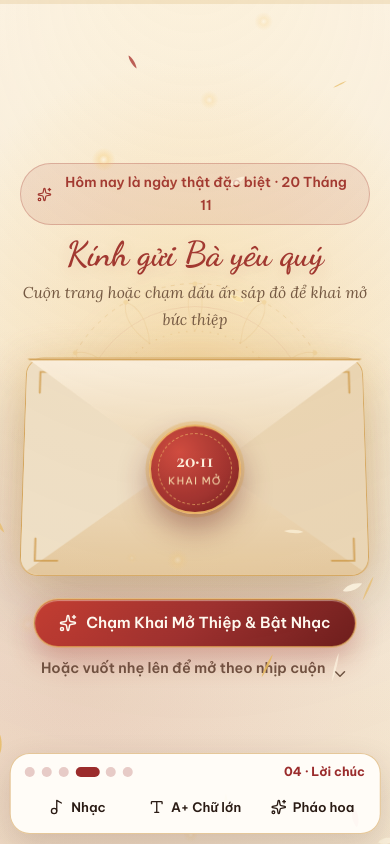
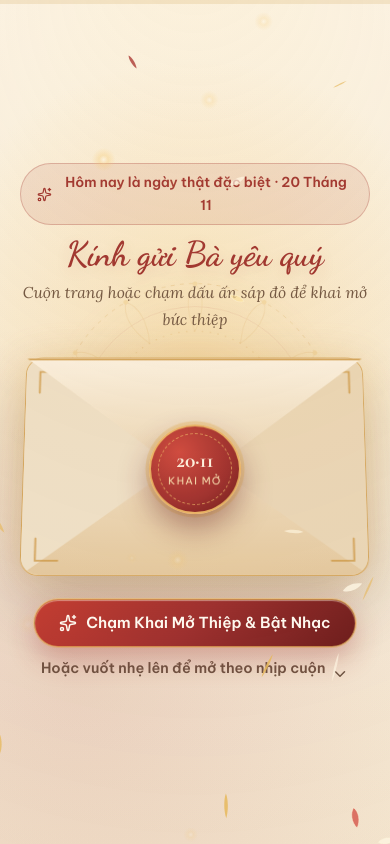
Before and after one commit to wwm100107-creator/chuc-mung-sinh-nhat-ba-20-11, a React (Vite) app: page / in a window 390 px wide. Shown: the top 844 px of the page. Built offline with nearby package versions, Linux system fonts and the light colour scheme.

Commit message:
chore: remove floating action pill bar

```diff
--- a/src/App.tsx
+++ b/src/App.tsx
@@ -1,4 +1,4 @@
-import { useCallback, useEffect, useMemo, useRef, useState } from 'react';
+import { useCallback, useEffect, useMemo, useRef } from 'react';
 import { AmbientPetalsCanvas, type PetalsCanvasHandle } from './components/AmbientPetalsCanvas';
 import { BirthdayCake } from './components/BirthdayCake';
 import { BlessingsGrid } from './components/BlessingsGrid';
@@ -15,9 +15,6 @@ import { useGlobalScrollStory } from './utils/useScrollStory';
 const CHAPTER_IDS = CHAPTERS_META.map((c) => c.id);
 
 export default function App() {
-  const [largeText, setLargeText] = useState(false);
-  const [isPlaying, setIsPlaying] = useState(false);
-
   const canvasRef = useRef<PetalsCanvasHandle | null>(null);
   const musicBox = useMemo(() => new MusicBoxController(), []);
   const { globalProgress, activeChapterIndex, velocityRef } = useGlobalScrollStory(CHAPTER_IDS);
@@ -26,16 +23,10 @@ export default function App() {
   const nightMode = activeChapterIndex >= 4;
 
   useEffect(() => {
-    const unsubscribe = musicBox.subscribe(setIsPlaying);
     return () => {
-      unsubscribe();
       musicBox.dispose();
     };
   }, [musicBox]);
-
-  useEffect(() => {
-    document.documentElement.setAttribute('data-large-text', largeText ? 'true' : 'false');
-  }, [largeText]);
 
   const handleBurst = useCallback((x?: number, y?: number) => {
     canvasRef.current?.launchBurst(x, y);
@@ -49,14 +40,6 @@ export default function App() {
     musicBox.start();
   }, [musicBox]);
 
-  const handleToggleMusic = useCallback(() => {
-    musicBox.toggle();
-  }, [musicBox]);
-
-  const handleToggleLargeText = useCallback(() => {
-    setLargeText((prev) => !prev);
-  }, []);
-
   const handleScrollToTop = useCallback(() => {
     window.scrollTo({ top: 0, behavior: 'smooth' });
   }, []);
@@ -68,11 +51,6 @@ export default function App() {
         globalProgress={globalProgress}
         activeChapterIndex={activeChapterIndex}
         nightMode={nightMode}
-        isPlaying={isPlaying}
-        onToggleMusic={handleToggleMusic}
-        largeText={largeText}
-        onToggleLargeText={handleToggleLargeText}
-        onLaunchFireworks={handleGrandCelebrate}
       />
       <div className="app-shell">
         <main>
--- a/src/components/FloatingControls.tsx
+++ b/src/components/FloatingControls.tsx
@@ -1,4 +1,3 @@
-import { Music2, Pause, Sparkles, Type } from 'lucide-react';
 import { CHAPTERS_META } from '../data/birthdayContent';
 import { scrollToChapter } from '../utils/useScrollStory';
 
@@ -6,24 +5,13 @@ interface FloatingControlsProps {
   globalProgress: number;
   activeChapterIndex: number;
   nightMode: boolean;
-  isPlaying: boolean;
-  onToggleMusic: () => void;
-  largeText: boolean;
-  onToggleLargeText: () => void;
-  onLaunchFireworks: () => void;
 }
 
 export function FloatingControls({
   globalProgress,
   activeChapterIndex,
   nightMode,
-  isPlaying,
-  onToggleMusic,
-  largeText,
-  onToggleLargeText,
-  onLaunchFireworks,
 }: FloatingControlsProps) {
-  const currentChapter = CHAPTERS_META[activeChapterIndex] ?? CHAPTERS_META[0];
   const progressPct = Math.round(globalProgress * 1000) / 10;
 
   return (
@@ -57,83 +45,6 @@ export function FloatingControls({
           );
         })}
       </nav>
-
-      {/* Desktop top-right floating action pill + Mobile bottom thumb dock */}
-      <nav
-        className={`floating-controls ${nightMode ? 'is-night' : ''}`}
-        aria-label="Điều khiển nhanh và điều hướng chương"
-      >
-        <div className="mobile-chapter-bar">
-          <div className="mobile-dots-row" role="group" aria-label="Chọn chương">
-            {CHAPTERS_META.map((ch, idx) => {
-              const isActive = idx === activeChapterIndex;
-              return (
-                <button
-                  key={ch.id}
-                  type="button"
-                  className={`mobile-dot-btn ${isActive ? 'is-active' : ''}`}
-                  onClick={() => scrollToChapter(ch.id, idx === 0 ? 0.0 : 0.14)}
-                  aria-label={`Chương ${ch.shortLabel}`}
-                  aria-current={isActive ? 'step' : undefined}
-                />
-              );
-            })}
-          </div>
-          <span className="mobile-chapter-name">
-            {currentChapter.num} · {currentChapter.shortLabel}
-          </span>
-        </div>
-
-        <div className="ctrl-actions-group">
-          <button
-            type="button"
-            className={`ctrl-btn ${isPlaying ? 'is-active' : ''}`}
-            onClick={onToggleMusic}
-            aria-pressed={isPlaying}
-            aria-label={isPlaying ? 'Tạm dừng nhạc hộp âm' : 'Phát nhạc hộp âm'}
-          >
-            {isPlaying ? (
-              <>
-                <span className="music-bars" aria-hidden="true">
-                  <span />
-                  <span />
-                  <span />
-                </span>
-                <Pause size={14} aria-hidden="true" />
-                <span>Nhạc</span>
-              </>
-            ) : (
-              <>
-                <Music2 size={16} aria-hidden="true" />
-                <span>Nhạc</span>
-              </>
-            )}
-          </button>
-
-          <button
-            type="button"
-            className={`ctrl-btn ${largeText ? 'is-active' : ''}`}
-            onClick={onToggleLargeText}
-            aria-pressed={largeText}
-            aria-label={largeText ? 'Tắt chế độ chữ lớn' : 'Bật chế độ chữ lớn dễ đọc'}
-          >
-            <Type size={16} aria-hidden="true" />
-            <span>
-              A+ <span className="ctrl-label-hide-xs">Chữ lớn</span>
-            </span>
-          </button>
-
-          <button
-            type="button"
-            className="ctrl-btn"
-            onClick={onLaunchFireworks}
-            aria-label="Bắn pháo hoa hoa cúc chúc mừng Bà"
-          >
-            <Sparkles size={16} aria-hidden="true" />
-            <span className="ctrl-label-hide-xs">Pháo hoa</span>
-          </button>
-        </div>
-      </nav>
     </>
   );
 }
--- a/src/index.css
+++ b/src/index.css
@@ -2190,82 +2190,7 @@ textarea:focus-visible {
   }
 
   .sticky-stage {
-    padding-top: 0.65rem;
-    padding-bottom: calc(5.4rem + env(safe-area-inset-bottom));
-  }
-
-  /* Mobile bottom thumb-friendly dock */
-  .floating-controls {
-    top: auto;
-    bottom: calc(0.65rem + env(safe-area-inset-bottom));
-    left: 50%;
-    right: auto;
-    transform: translateX(-50%);
-    width: min(95vw, 440px);
-    border-radius: 20px;
-    padding: 0.42rem 0.65rem;
-    flex-direction: column;
-    gap: 0.35rem;
-  }
-
-  .mobile-chapter-bar {
-    display: flex;
-    align-items: center;
-    justify-content: space-between;
-    width: 100%;
-    padding-inline: 0.25rem;
-  }
-
-  .mobile-dots-row {
-    display: flex;
-    align-items: center;
-    gap: 0.42rem;
-  }
-
-  .mobile-dot-btn {
-    width: 10px;
-    height: 10px;
-    padding: 0;
-    border-radius: 999px;
-    border: none;
-    background: rgba(155, 44, 44, 0.24);
-    transition: width 0.25s ease, background-color 0.25s ease;
-  }
-
-  .floating-controls.is-night .mobile-dot-btn {
-    background: rgba(246, 200, 110, 0.3);
-  }
-
-  .mobile-dot-btn.is-active {
-    width: 24px;
-    background: var(--crimson);
-  }
-
-  .floating-controls.is-night .mobile-dot-btn.is-active {
-    background: var(--amber-glow);
-  }
-
-  .mobile-chapter-name {
-    font-size: 0.78rem;
-    font-weight: 700;
-    color: var(--crimson);
-  }
-
-  .floating-controls.is-night .mobile-chapter-name {
-    color: var(--amber-glow);
-  }
-
-  .ctrl-actions-group {
-    width: 100%;
-    justify-content: space-between;
-  }
-
-  .ctrl-btn {
-    flex: 1;
-    justify-content: center;
-    min-height: 38px;
-    padding: 0.3rem 0.5rem;
-    font-size: 0.82rem;
+    padding-block: 0.85rem;
   }
 
   .track-envelope {
```
